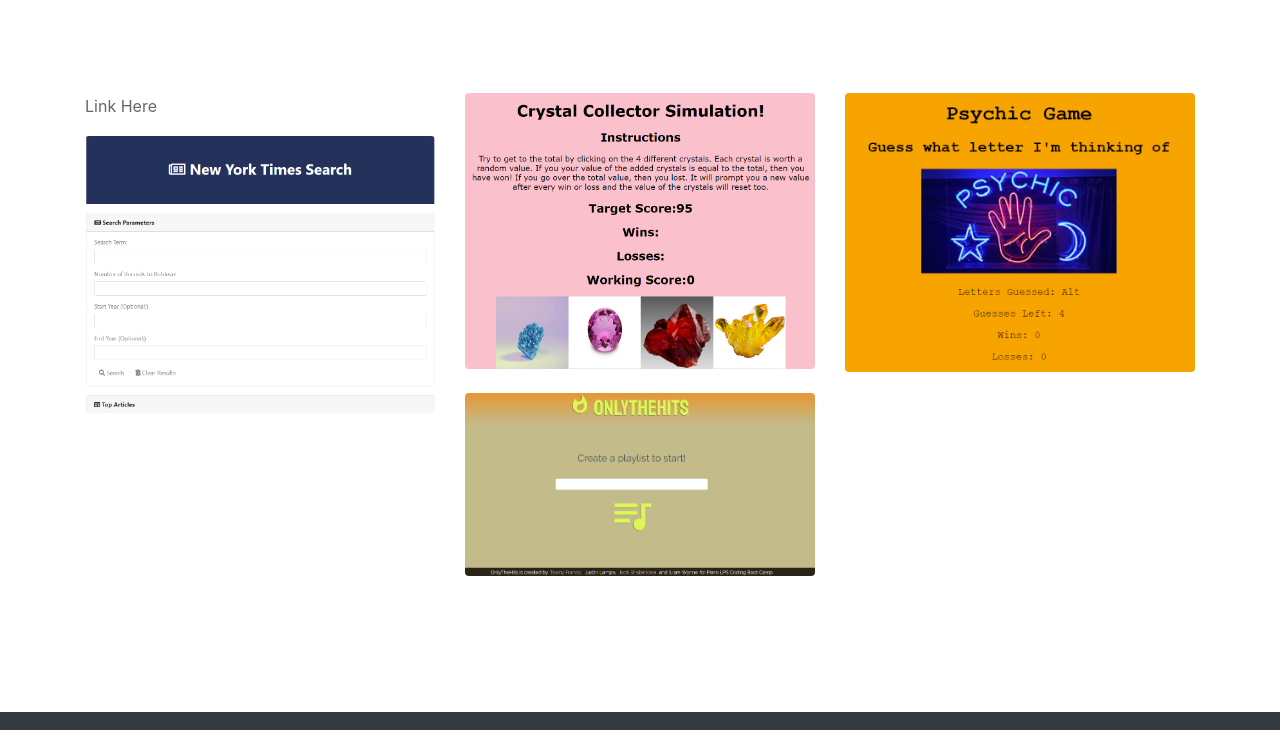
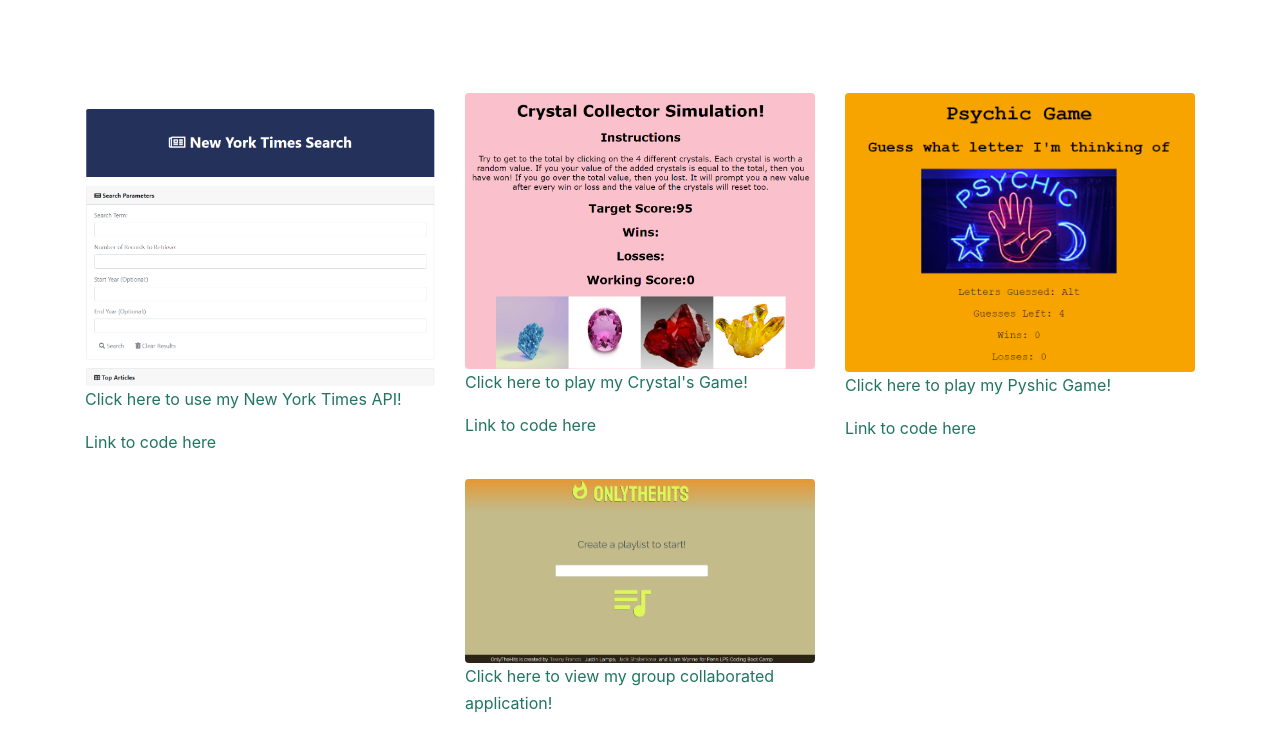
Before and after one commit to tawnfran/WorkingPortfolio, a plain HTML site: page me/me/index.html in a window 1280 px wide. Shown: the part 2344-3074 px from the top of the page. Drawn offline with Linux system fonts and the light colour scheme; files whose address does not match are found by name; a web font is replaced by a local one.

Commit message:
added my links to github projects

```diff
--- a/me/me/index.html
+++ b/me/me/index.html
@@ -117,6 +117,7 @@
             <h2 class="section-title text-center mb-5">My Skills</h2>
           </div>
 
+
           <div class="col-md-6 mb-4">
             <div class="service d-flex h-100">
               <div class="service-number mr-4"><span class="icon-style"></span></div>
@@ -207,16 +208,21 @@
 
         <div id="posts" class="row no-gutter">
           <div class="item web col-6 col-sm-6 col-md-6 col-lg-4 col-xl-4 mb-4">
-            <p> Link Here <a href="images/NYTAPI.png" class="item-wrap fancybox"></p>
+            <p><a href="images/NYTAPI.png" class="item-wrap fancybox"></p>
             <span class="icon-search2"></span>
             <img class="img-fluid" src="images/NYTAPI.png">
+            <p><a href="https://tawnfran.github.io/NYT-API-search/">Click here to use my New York Times API!</a></p>
+           <p><a href="https://github.com/tawnfran/NYT-API-search.git/">Link to code here</a></p>
             </a>
           </div>
+
           <div class="item web col-6 col-sm-6 col-md-6 col-lg-4 col-xl-4 mb-4">
             <a href="images/crystalgame.png" class="item-wrap fancybox">
               <span class="icon-search2"></span>
               <img class="img-fluid" src="images/crystalgame.png">
             </a>
+            <p><a href="https://tawnfran.github.io/unit4Game/">Click here to play my Crystal's Game!</a></p>
+            <p><a href="https://github.com/tawnfran/unit4Game.git/">Link to code here</a></p>
           </div>
 
           <div class="item brand col-6 col-sm-6 col-md-6 col-lg-4 col-xl-4 mb-4">
@@ -224,22 +230,21 @@
               <span class="icon-search2"></span>
               <img class="img-fluid" src="images/pyshic.png">
             </a>
+            <p><a href="https://tawnfran.github.io/Pyschic-Game/">Click here to play my Pyshic Game!</a></p>
+            <p><a href="https://github.com/tawnfran/Pyschic-Game.git/">Link to code here</a></p>
           </div>
 
           <div class="item design col-6 col-sm-6 col-md-6 col-lg-4 col-xl-4 mb-4">
             <a href="images/OTH2.png" class="item-wrap fancybox">
               <span class="icon-search2"></span>
               <img class="img-fluid" src="images/OTH.png">
+              <p><a href="https://tawnfran.github.io/OnlyTheHits/">Click here to view my group collaborated application!</a></p>
+              <p><a href="https://github.com/tawnfran/OnlyTheHits.git">Link to code </a></p>
             </a>
 
           </div>
 
-          <!-- <div class="item web col-6 col-sm-6 col-md-6 col-lg-4 col-xl-4 mb-4">
-            <a href="images/post_6.jpg" class="item-wrap fancybox">
-              <span class="icon-search2"></span>
-              <img class="img-fluid" src="images/post_6.jpg">
-            </a>
-          </div> -->
+
 
 
 
@@ -300,6 +305,7 @@
           <p>Cell Phone: (856) 628-2116</p>
           <p><a href="https://github.com/tawnfran">Checkout my Github</a></p>
           <p><a href="https://www.linkedin.com/in/tfrancis8/">Follow me on LinkedIn</a>
+            <p><a href="resume.pdf">Check out my resume here!</a></p>
 
           </p>
         </div>
```
Also changed, not shown: me/me/images/resumepic.png (added), 3 other files.
